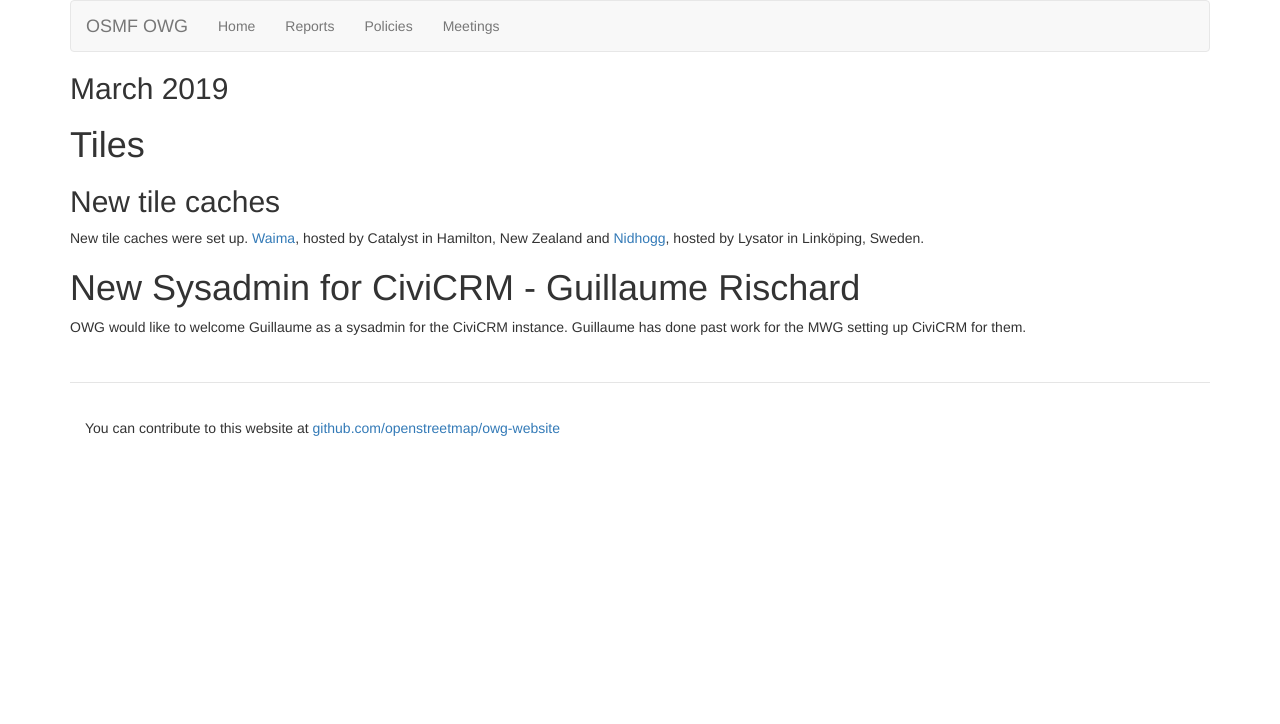
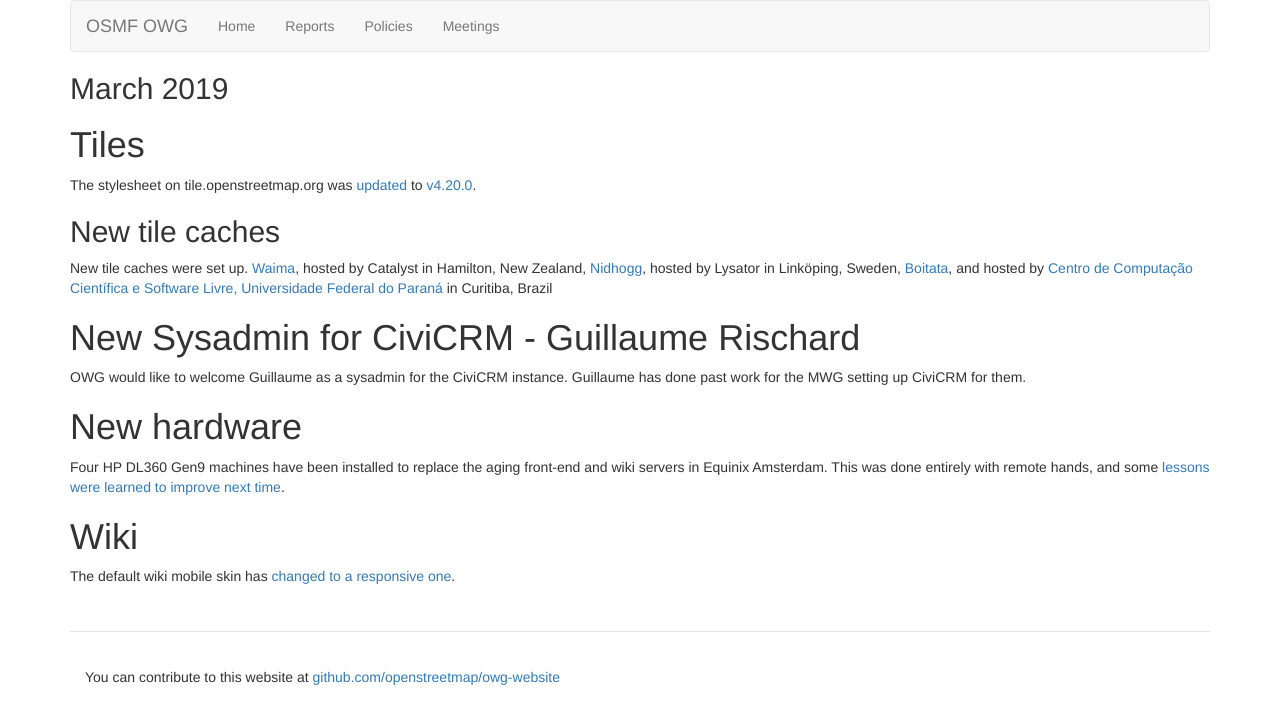
Before and after one commit to openstreetmap/owg-website, a Jekyll site: the page built from _posts/2019-03-01-march.md, in a window 1280 px wide. Shown: the top 724 px of the page. Built offline with Jekyll 4.4.1, drawn with Linux system fonts in a browser that asks for light colours.

Commit message:
Add events from the second half of the month

```diff
--- a/_posts/2019-03-01-march.md
+++ b/_posts/2019-03-01-march.md
@@ -6,9 +6,19 @@
 
 # Tiles
 
+The stylesheet on tile.openstreetmap.org was [updated](https://github.com/openstreetmap/chef/commit/4a28b22933f02eb559f70e228e6de5086d62db68) to [v4.20.0](https://github.com/gravitystorm/openstreetmap-carto/blob/master/CHANGELOG.md#v4200---2019-02-15).
+
 ## New tile caches
 
-New tile caches were set up. [Waima](https://hardware.openstreetmap.org/servers/waima.openstreetmap.org/), hosted by Catalyst in Hamilton, New Zealand and [Nidhogg](https://hardware.openstreetmap.org/servers/nidhogg.openstreetmap.org/), hosted by Lysator in Linköping, Sweden.
+New tile caches were set up. [Waima](https://hardware.openstreetmap.org/servers/waima.openstreetmap.org/), hosted by Catalyst in Hamilton, New Zealand, [Nidhogg](https://hardware.openstreetmap.org/servers/nidhogg.openstreetmap.org/), hosted by Lysator in Linköping, Sweden, [Boitata](https://hardware.openstreetmap.org/servers/boitata.openstreetmap.org/), and hosted by [Centro de Computação Científica e Software Livre, Universidade Federal do Paraná](https://www.c3sl.ufpr.br/) in Curitiba, Brazil
 
 # New Sysadmin for CiviCRM - Guillaume Rischard
 OWG would like to welcome Guillaume as a sysadmin for the CiviCRM instance. Guillaume has done past work for the MWG setting up CiviCRM for them.
+
+# New hardware
+
+Four HP DL360 Gen9 machines have been installed to replace the aging front-end and wiki servers in Equinix Amsterdam. This was done entirely with remote hands, and some [lessons were learned to improve next time](https://github.com/openstreetmap/operations/issues/282#issuecomment-477662973).
+
+# Wiki
+
+The default wiki mobile skin has [changed to a responsive one](https://github.com/openstreetmap/chef/issues/226).
```
